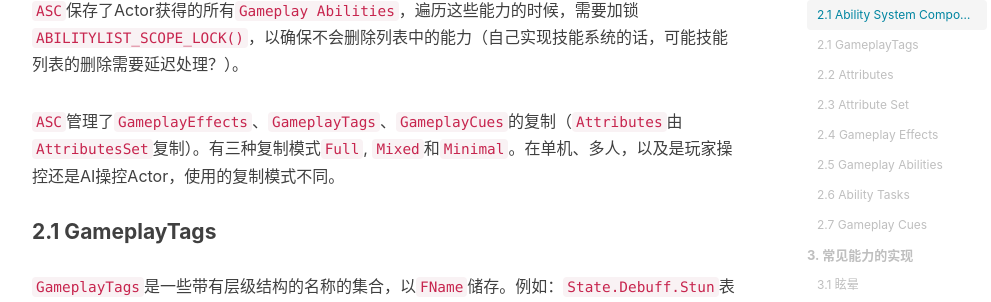
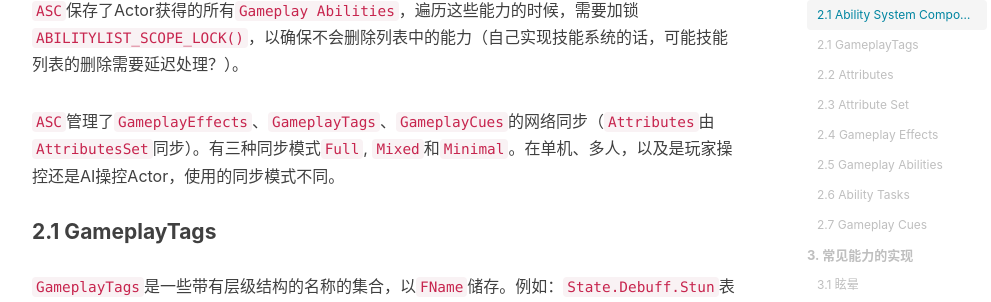
Before and after one commit to JohnYoung404/JohnYoung404.github.io, a Jekyll site: the page built from _posts/2024-09-11-UE5的GAS学习.md, in a window 1280 px wide and 900 px high, scrolled down 1562 px. Shown: the part 149-451 px from the top of the window, without its empty margins (233-1224 px from the left). Built offline with Jekyll 4.4.1, drawn with Linux system fonts in a browser that asks for light colours; nearby versions of some CDN libraries; comment, search, counter and statistics services are not loaded.

Commit message:
Update 2024-09-11-UE5的GAS学习.md

```diff
--- a/_posts/2024-09-11-UE5的GAS学习.md
+++ b/_posts/2024-09-11-UE5的GAS学习.md
@@ -49,7 +49,7 @@ Note：这些只是我自己的主观总结，用于打开设计思路的，很
 
 `ASC`保存了Actor获得的所有`Gameplay Abilities`，遍历这些能力的时候，需要加锁`ABILITYLIST_SCOPE_LOCK()`，以确保不会删除列表中的能力（自己实现技能系统的话，可能技能列表的删除需要延迟处理？）。
 
-`ASC`管理了`GameplayEffects`、`GameplayTags`、`GameplayCues`的复制（`Attributes`由`AttributesSet`复制）。有三种复制模式`Full`, `Mixed`和`Minimal`。在单机、多人，以及是玩家操控还是AI操控Actor，使用的复制模式不同。
+`ASC`管理了`GameplayEffects`、`GameplayTags`、`GameplayCues`的网络同步（`Attributes`由`AttributesSet`同步）。有三种同步模式`Full`, `Mixed`和`Minimal`。在单机、多人，以及是玩家操控还是AI操控Actor，使用的同步模式不同。
 
 #### 2.1 GameplayTags
 
```
